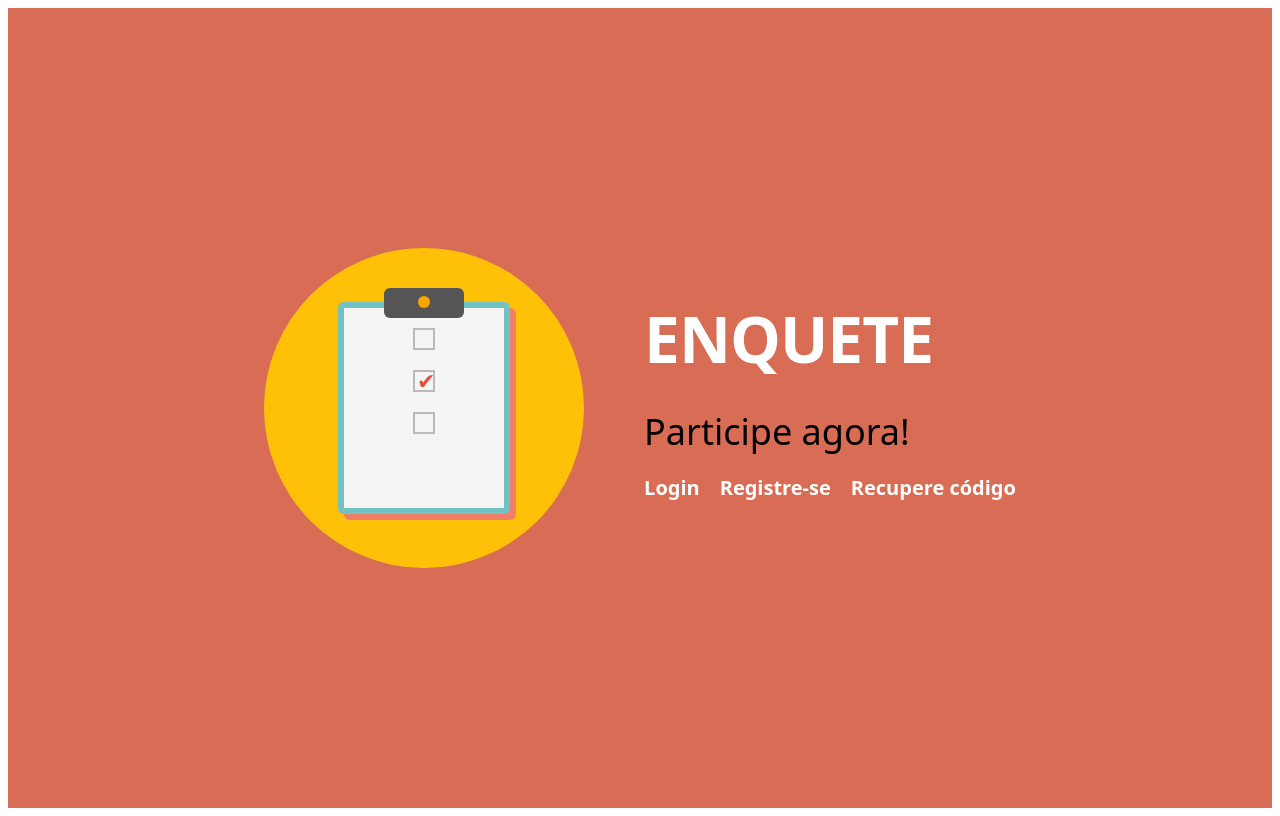
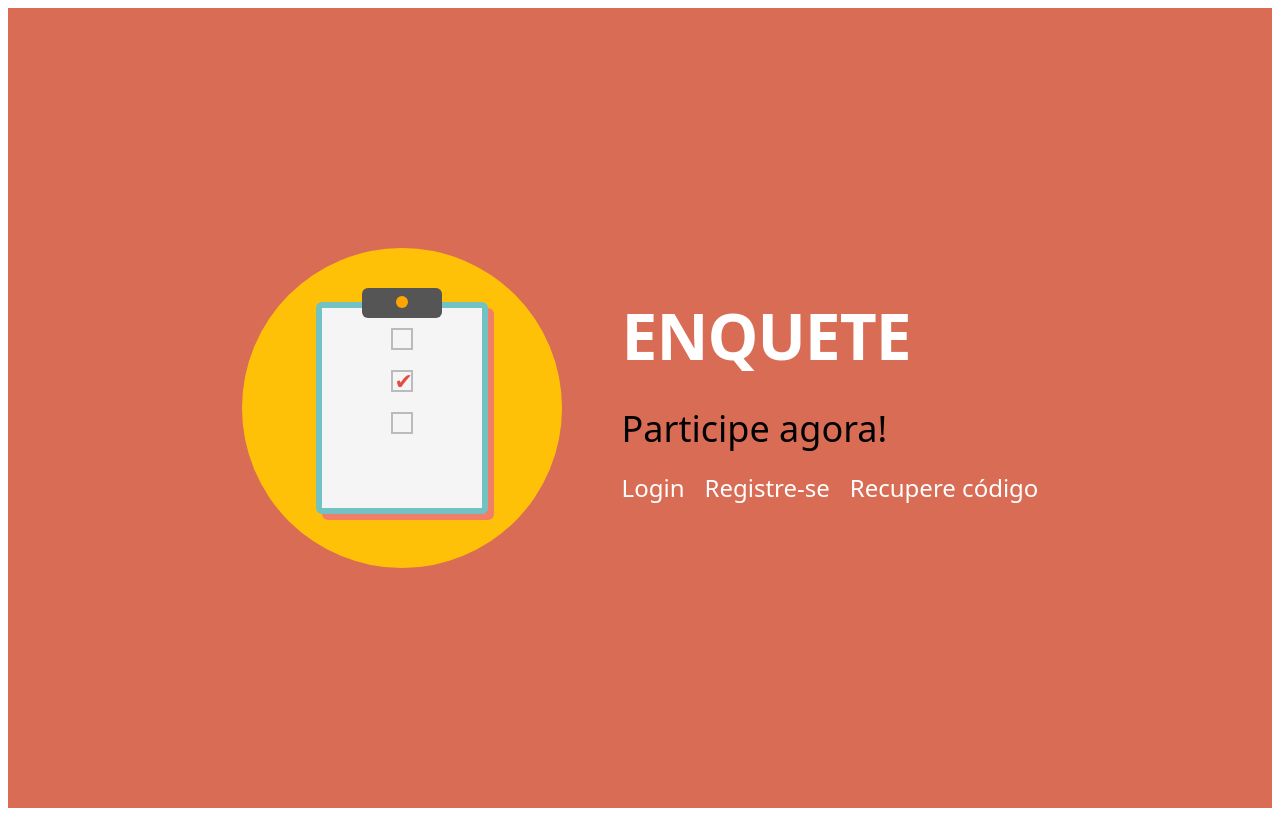
Before and after one commit to gauss-infinito/survey-app, a Next.js app in the folder frontend/: page / in a window 1280 px wide. Built offline with nearby package versions, Linux system fonts and the light colour scheme.

Commit message:
Update page.module.css

```diff
--- a/frontend/app/page.module.css
+++ b/frontend/app/page.module.css
@@ -111,8 +111,8 @@
   color: white;
   border-bottom: 2px solid transparent;
   transition: 0.2s;
-  font-size:20px;
-  font-weight:600;
+  font-size:24px;
+  font-weight:400;
   text-decoration: none;
 }
 
```
